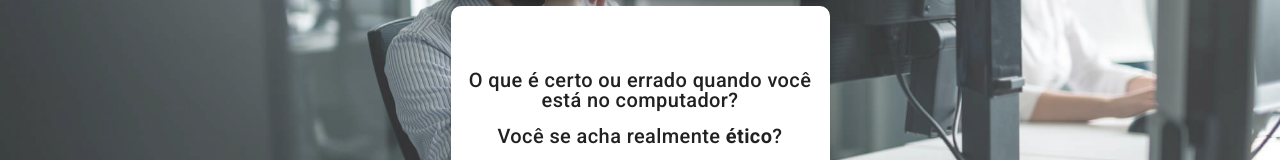
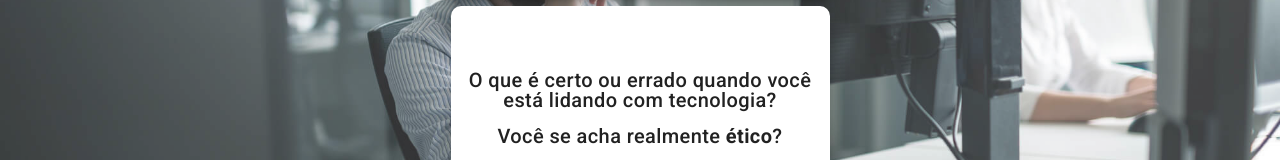
Before and after one commit to phvictorino/etica-em-questao-front, a Vue app: page / in a window 1280 px wide. Shown: the part 310-470 px from the top of the page. Built offline with nearby package versions, Linux system fonts and the light colour scheme; what vuejs-noty would draw is missing.

Commit message:
home fix

```diff
--- a/src/views/Home.vue
+++ b/src/views/Home.vue
@@ -11,7 +11,7 @@
       </v-card>
       <v-card class="elevation-10 rounded-card-10 py-5">
         <v-card-text class="text-xs-center">
-          <p class="title">O que é certo ou errado quando você está no computador?</p>
+          <p class="title">O que é certo ou errado quando você está lidando com tecnologia?</p>
           <p class="title">Você se acha realmente <b>ético</b>?</p>
         </v-card-text>
         <v-card-actions>
```
